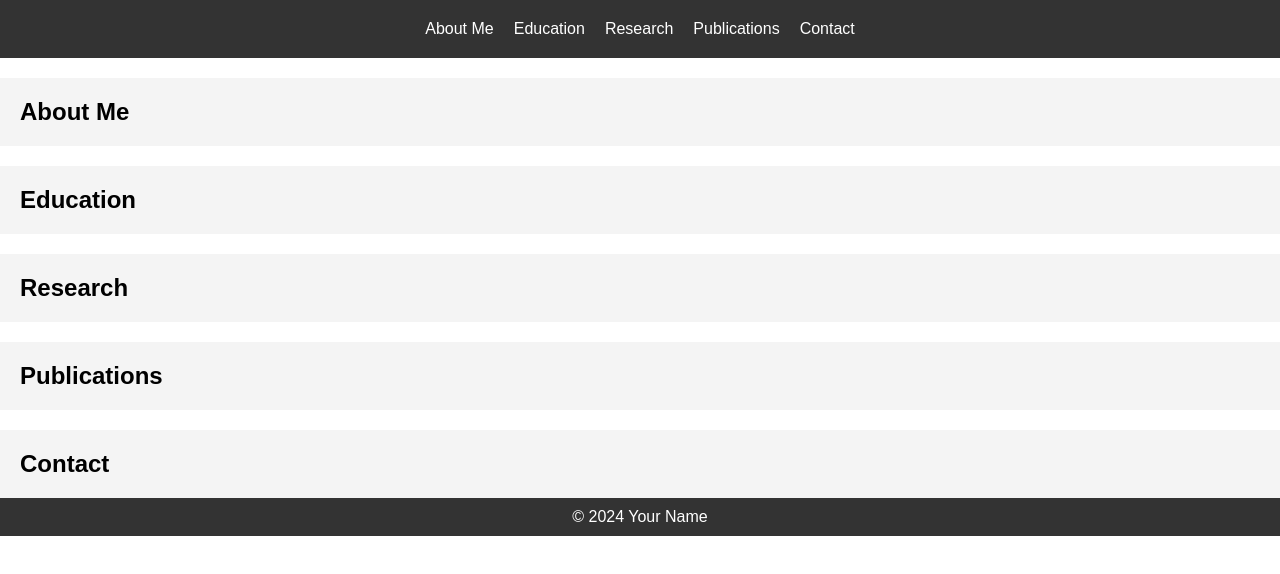
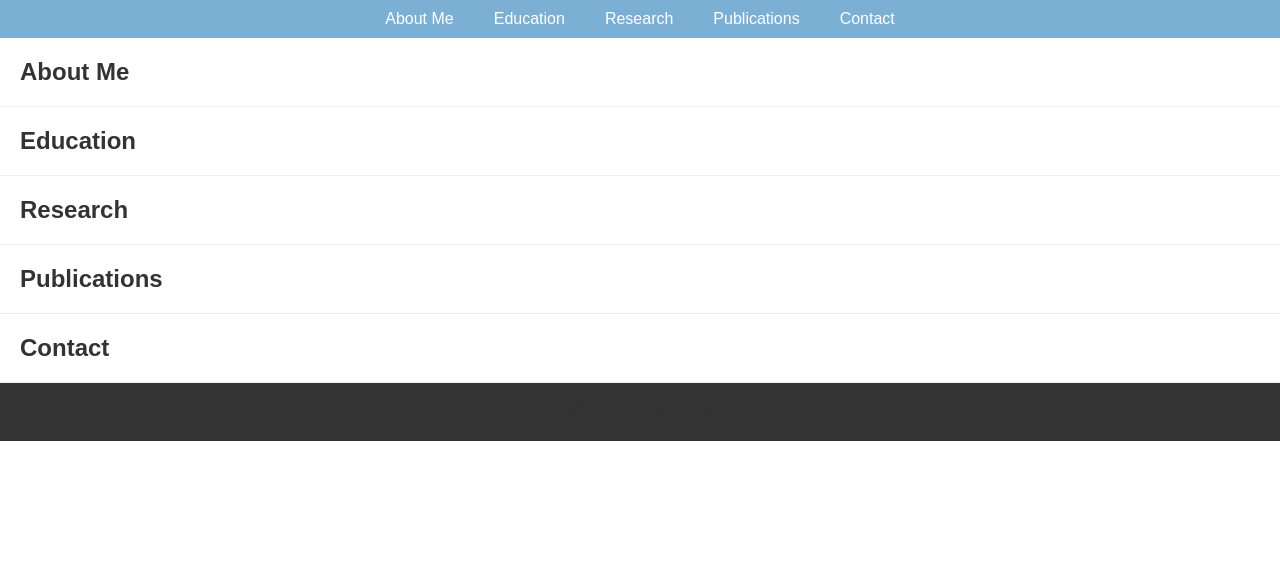
Before and after one commit to 1nram1/1nram1.github.io, a plain HTML site: page index.html in a window 1280 px wide. Drawn offline with Linux system fonts and the light colour scheme.

Commit message:
Update style.css

```diff
--- a/style.css
+++ b/style.css
@@ -2,31 +2,36 @@ body, h1, h2, ul, li, p {
     margin: 0;
     padding: 0;
     list-style: none;
-    font-family: 'Arial', sans-serif;
+    font-family: Arial, sans-serif;
+    color: #333;
 }
+
 header {
-    background-color: #333;
-    color: white;
-    padding: 20px;
-    text-align: center;
+    background-color: #7BAFD4; /* Carolina Blue */
+    padding: 10px 0;
 }
+
 nav ul {
     display: flex;
     justify-content: center;
+    padding: 0;
 }
+
 nav a {
+    text-decoration: none;
     color: white;
-    text-decoration: none;
-    padding: 10px;
+    padding: 10px 20px;
 }
+
 section {
-    margin-top: 20px;
     padding: 20px;
-    background-color: #f4f4f4;
+    background-color: #fff;
+    border-bottom: 1px solid #eee;
 }
+
 footer {
     text-align: center;
-    padding: 10px;
+    padding: 20px 0;
     background-color: #333;
     color: white;
 }
```
